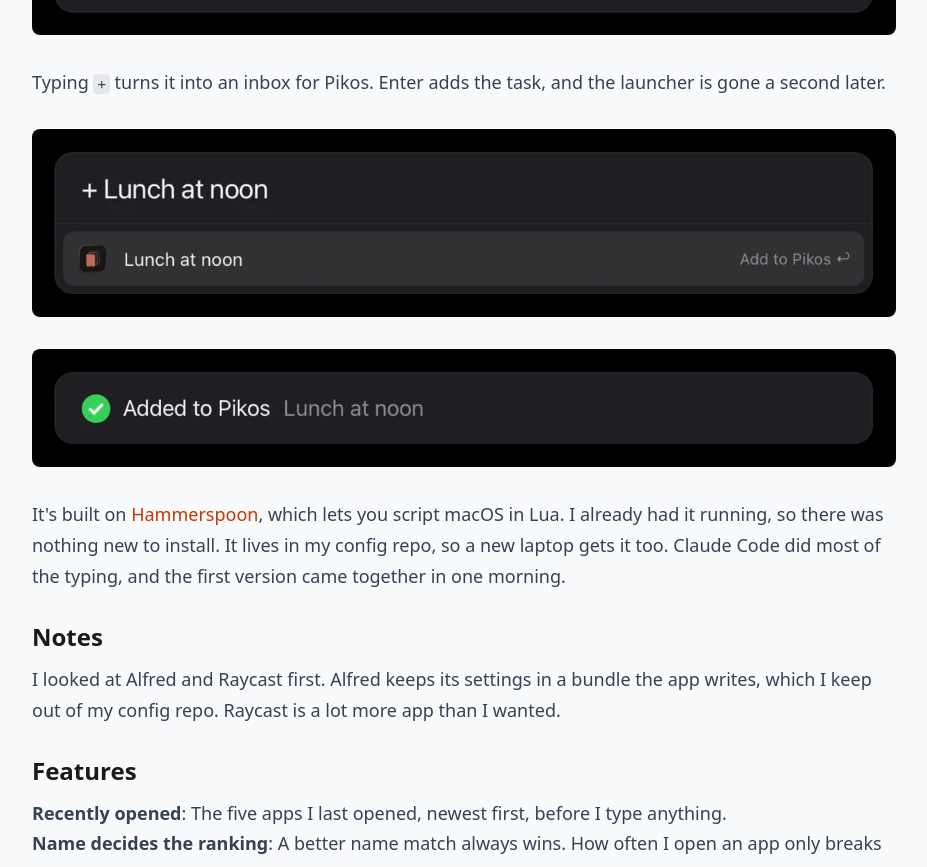
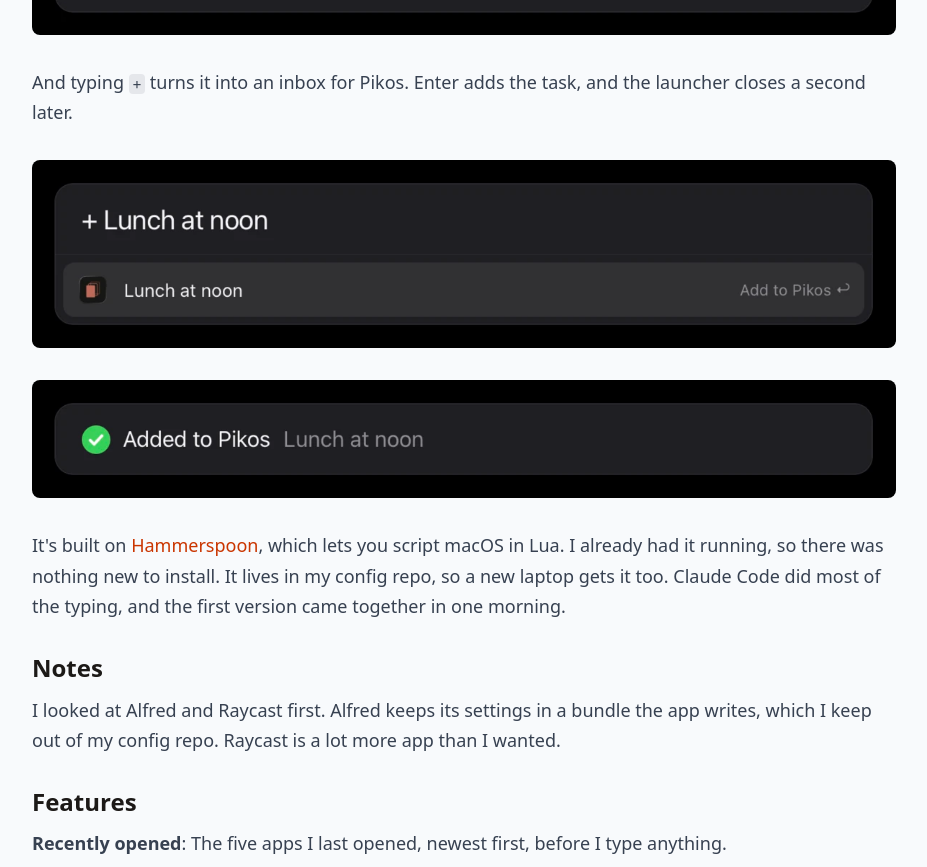
Before and after one commit to Alex-AK/goose-labs, an Astro site: page /project/replacing-spotlight in a window 1280 px wide. Shown: the part 1183-2050 px from the top of the page, without its empty margins (176-1103 px from the left). Built offline with nearby package versions, Linux system fonts and the light colour scheme; Astro itself is replaced by a stand-in of ours.

Commit message:
docs: tie the pikos capture to recents in the spotlight post

```diff
--- a/src/content/project/replacing-spotlight.mdx
+++ b/src/content/project/replacing-spotlight.mdx
@@ -16,7 +16,7 @@
 
 ![The launcher open with nothing typed, listing the five apps opened last](/launcher-recents.webp)
 
-Typing `+` turns it into an inbox for Pikos. Enter adds the task, and the launcher is gone a second later.
+And typing `+` turns it into an inbox for Pikos. Enter adds the task, and the launcher closes a second later.
 
 ![Typing "+ Lunch at noon" offers to add it to Pikos](/launcher-capture.webp)
 
```
